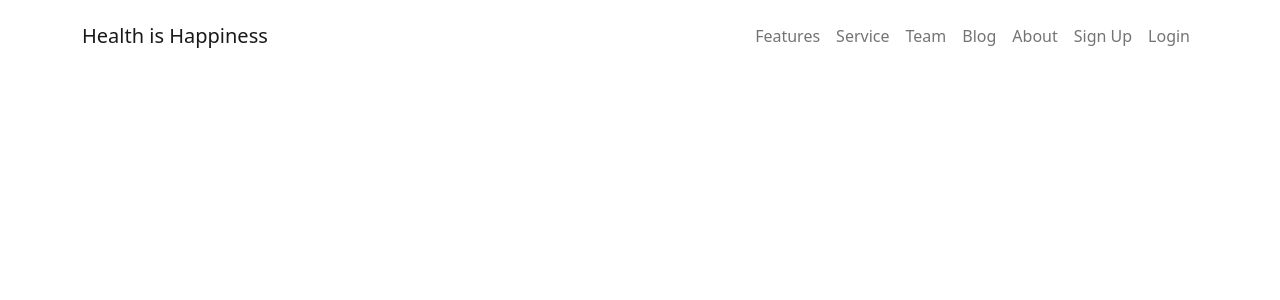
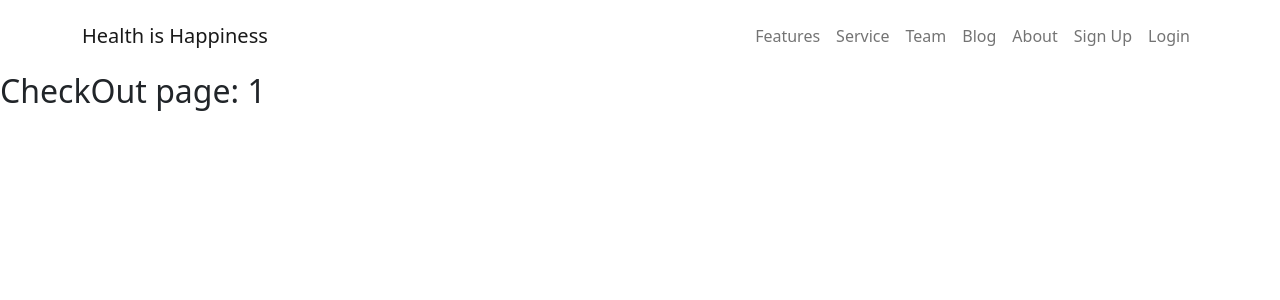
Before and after one commit to MazharulDev/health-is-happiness, a React (Create React App) app: page /checkout/1 in a window 1280 px wide. Shown: the top 300 px of the page. Built offline with nearby package versions, Linux system fonts and the light colour scheme; no server answers.

Commit message:
checkout page added

```diff
--- a/src/App.js
+++ b/src/App.js
@@ -7,6 +7,7 @@ import Login from './components/Login/Login';
 import SignUp from './components/SignUp/SignUp';
 import About from './components/About/About';
 import Blog from './components/Blog/Blog';
+import CheckOut from './components/CheckOut/CheckOut';
 
 function App() {
   return (
@@ -18,6 +19,7 @@ function App() {
         <Route path='signup' element={<SignUp></SignUp>}></Route>
         <Route path='/about' element={<About></About>}></Route>
         <Route path='/blog' element={<Blog />}></Route>
+        <Route path='/checkout/:id' element={<CheckOut />}></Route>
       </Routes>
     </div>
   );
--- a/src/components/CheckOut/CheckOut.js
+++ b/src/components/CheckOut/CheckOut.js
@@ -1,9 +1,11 @@
 import React from 'react';
+import { useParams } from 'react-router-dom';
 
 const CheckOut = () => {
+    const {id}=useParams();
     return (
         <div>
-            <h2>CheckOut page</h2>
+            <h2>CheckOut page: {id}</h2>
         </div>
     );
 };
--- a/src/components/Home/ServiceItem/ServiceItem.js
+++ b/src/components/Home/ServiceItem/ServiceItem.js
@@ -1,6 +1,7 @@
 import React from 'react';
+import { Link } from 'react-router-dom';
 const ServiceItem = ({ service }) => {
-    const { title, img, des, price } = service;
+    const { id,title, img, des, price } = service;
     return (
         <div className='col-12 col-lg-3 mt-4 h-100'>
             <div className='p-2 shadow p-3 mb-5 bg-body rounded'>
@@ -8,9 +9,11 @@ const ServiceItem = ({ service }) => {
                 <h3>{title}</h3>
                 <p>{des}</p>
                 <h5>${price}</h5>
-                <button className='d-flex align-items-center justify-content-center w-100 outline-none btn btn-primary border px-3'>
-                    Hire
-                </button>
+                <Link to={`/checkout/${id}`}>
+                    <button className='d-flex align-items-center justify-content-center w-100 outline-none btn btn-primary border px-3'>
+                        Hire
+                    </button>
+                </Link>
             </div>
         </div>
     );
```
